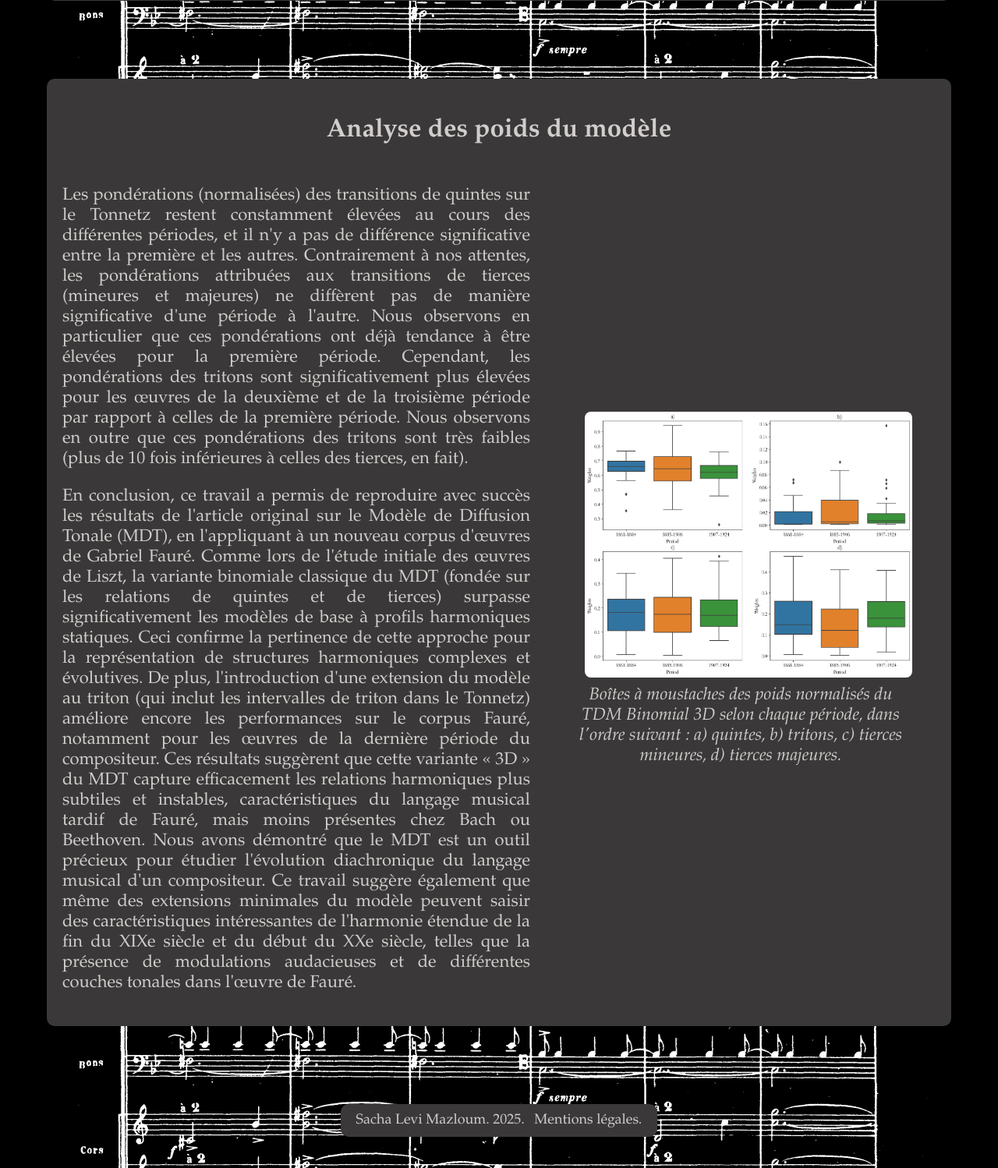
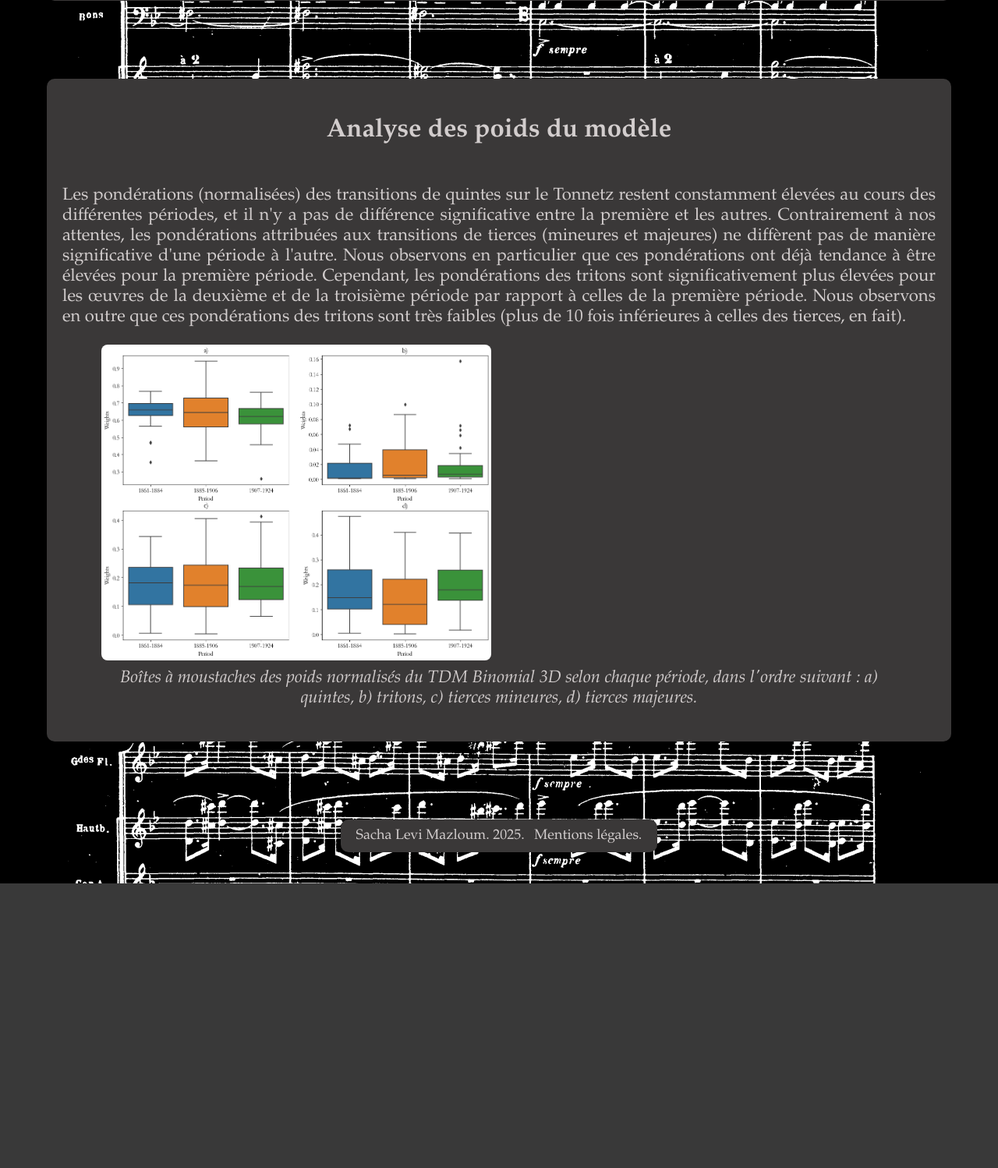
Before and after one commit to LeVieuxRoidAllemonde/website, a Flask app: template templates/analyses.html in a window 1280 px wide. Shown: the part 3132-4630 px from the top of the page at 78% size. After the commit the page ends 4265 px from the top, so only its background shows below. Run offline with Flask 3, Linux system fonts and the light colour scheme; the template is opened without the code that fills it, so the values that code supplies are empty; some libraries are stand-ins or nearby versions.

Commit message:
Fix HTML formatting and structure in analyses.html

```diff
--- a/templates/analyses.html
+++ b/templates/analyses.html
@@ -107,8 +107,6 @@
             <div class="content">
                 <article>
                     <p>Les pondérations (normalisées) des transitions de quintes sur le Tonnetz restent constamment élevées au cours des différentes périodes, et il n'y a pas de différence significative entre la première et les autres. Contrairement à nos attentes, les pondérations attribuées aux transitions de tierces (mineures et majeures) ne diffèrent pas de manière significative d'une période à l'autre. Nous observons en particulier que ces pondérations ont déjà tendance à être élevées pour la première période. Cependant, les pondérations des tritons sont significativement plus élevées pour les œuvres de la deuxième et de la troisième période par rapport à celles de la première période. Nous observons en outre que ces pondérations des tritons sont très faibles (plus de 10 fois inférieures à celles des tierces, en fait).</p>
-                    <p>En conclusion, ce travail a permis de reproduire avec succès les résultats de l'article original sur le Modèle de Diffusion Tonale (MDT), en l'appliquant à un nouveau corpus d'œuvres de Gabriel Fauré. Comme lors de l'étude initiale des œuvres de Liszt, la variante binomiale classique du MDT (fondée sur les relations de quintes et de tierces) surpasse significativement les modèles de base à profils harmoniques statiques. Ceci confirme la pertinence de cette approche pour la représentation de structures harmoniques complexes et évolutives. De plus, l'introduction d'une extension du modèle au triton (qui inclut les intervalles de triton dans le Tonnetz) améliore encore les performances sur le corpus Fauré, notamment pour les œuvres de la dernière période du compositeur. Ces résultats suggèrent que cette variante « 3D » du MDT capture efficacement les relations harmoniques plus subtiles et instables, caractéristiques du langage musical tardif de Fauré, mais moins présentes chez Bach ou Beethoven. Nous avons démontré que le MDT est un outil précieux pour étudier l'évolution diachronique du langage musical d'un compositeur. Ce travail suggère également que même des extensions minimales du modèle peuvent saisir des caractéristiques intéressantes de l'harmonie étendue de la fin du XIXe siècle et du début du XXe siècle, telles que la présence de modulations audacieuses et de différentes couches tonales dans l'œuvre de Fauré. </p>
-                </article>
                 <aside>
                     <figure>
                         <img src="{{ url_for('static', filename='weights.png') }}" alt="Weights of intervals by period">
```
